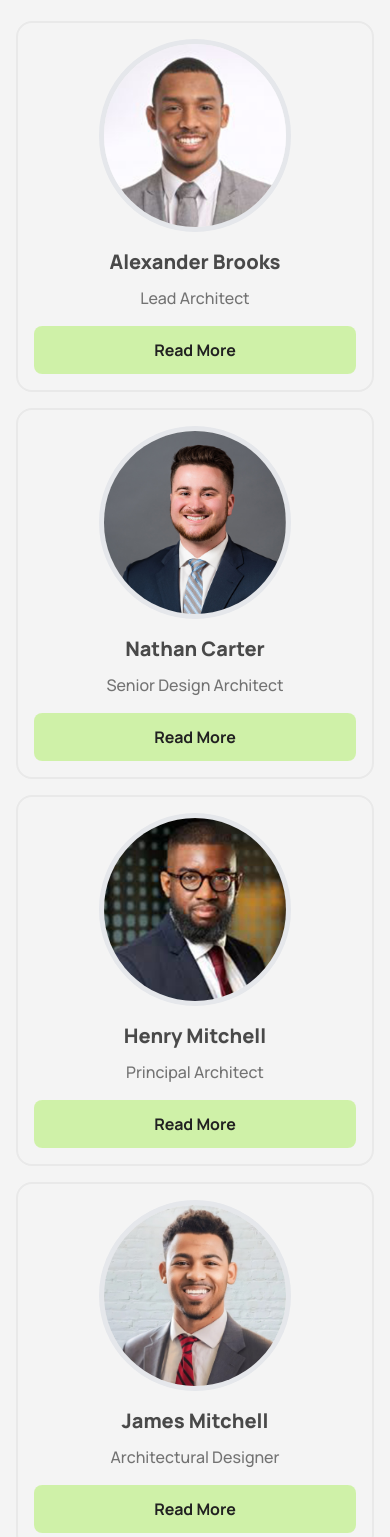
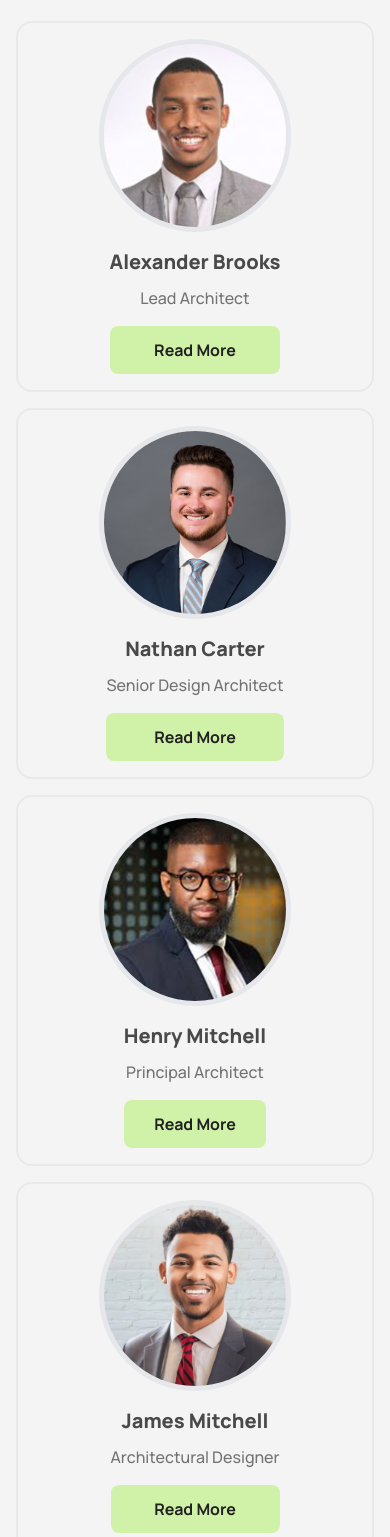
Before and after one commit to saifuddin-sami/assignment-3, a plain HTML site: page index.html in a window 390 px wide. Shown: the part 7948-9485 px from the top of the page. Drawn offline with nearby package versions, Linux system fonts and the light colour scheme.

Commit message:
Complete

```diff
--- a/index.html
+++ b/index.html
@@ -318,8 +318,7 @@
                 successful project. </p>
             <div class="grid grid-cols-1 sm:grid-cols-2 lg:grid-cols-4 gap-6">
                 <!-- Box 1 -->
-                <div
-                    class="p-6 bg-[#E7C1D3] rounded-2xl hover:drop-shadow-lg transition-all ease-in delay-[0.5ms]">
+                <div class="p-6 bg-[#E7C1D3] rounded-2xl hover:drop-shadow-lg transition-all ease-in delay-[0.5ms]">
                     <div>
                         <img src="assets/concept.png" alt="">
                     </div>
@@ -329,8 +328,7 @@
                     </p>
                 </div>
                 <!-- Box 2 -->
-                <div
-                    class="p-6 bg-[#EFDA6E] rounded-2xl hover:drop-shadow-lg transition-all ease-in delay-[0.5ms]">
+                <div class="p-6 bg-[#EFDA6E] rounded-2xl hover:drop-shadow-lg transition-all ease-in delay-[0.5ms]">
                     <div>
                         <img src="assets/flow-chart.png" alt="">
                     </div>
@@ -339,8 +337,7 @@
                         combines innovation and expertise to craft spaces that perfectly reflect your needs. </p>
                 </div>
                 <!-- Box 3 -->
-                <div
-                    class="p-6 bg-[#A4DAC3] rounded-2xl hover:drop-shadow-lg transition-all ease-in delay-[0.5ms]">
+                <div class="p-6 bg-[#A4DAC3] rounded-2xl hover:drop-shadow-lg transition-all ease-in delay-[0.5ms]">
                     <div>
                         <img src="assets/vision.png" alt="">
                     </div>
@@ -349,8 +346,7 @@
                         start to finish, guaranteeing that each phase aligns with your vision and specifications. </p>
                 </div>
                 <!-- Box 4 -->
-                <div
-                    class="p-6 bg-[#77AAEA] rounded-2xl hover:drop-shadow-lg transition-all ease-in delay-[0.5ms]">
+                <div class="p-6 bg-[#77AAEA] rounded-2xl hover:drop-shadow-lg transition-all ease-in delay-[0.5ms]">
                     <div>
                         <img src="assets/budget-planning.png" alt="">
                     </div>
@@ -419,7 +415,8 @@
                     <div
                         class="bg-white p-6 rounded-2xl border border-[#E9E9E9] flex flex-col gap-6 sm:flex-row items-center lg:col-span-3 hover:shadow-md transition-all ease-in delay-[0.5ms]">
                         <div class="w-full sm:h-[230px] lg:h-full">
-                            <img src="assets/img3.png " alt="" class="w-full h-full object-cover rounded-2xl hidden lg:block">
+                            <img src="assets/img3.png " alt=""
+                                class="w-full h-full object-cover rounded-2xl hidden lg:block">
                             <img src="assets/img5.png " alt=""
                                 class="w-full h-full sm:object-cover rounded-2xl lg:hidden">
                         </div>
@@ -452,7 +449,8 @@
                     <div
                         class="bg-white p-6 rounded-2xl border border-[#E9E9E9] flex flex-col gap-6 sm:flex-row items-center lg:col-span-3 hover:shadow-md transition-all ease-in delay-[0.5ms]">
                         <div class="w-full sm:h-[230px] lg:h-full">
-                            <img src="assets/img5.png " alt="" class="w-full h-full object-cover rounded-2xl hidden lg:block">
+                            <img src="assets/img5.png " alt=""
+                                class="w-full h-full object-cover rounded-2xl hidden lg:block">
                             <img src="assets/img3.png " alt=""
                                 class="w-full h-full sm:object-cover rounded-2xl lg:hidden">
                         </div>
@@ -799,32 +797,36 @@
             <!-- Container -->
             <div class="grid grid-cols-1 sm:grid-cols-2 lg:grid-cols-4 gap-4 lg:gap-6">
                 <!-- Content 1 -->
-                <div class="flex flex-col justify-between items-center justify-center border-2 border-[#E9E9E9] rounded-2xl p-4 sm:p-6 hover:shadow-lg transition-all ease-in delay-[0.5ms]">
+                <div
+                    class="flex flex-col justify-between items-center border-2 border-[#E9E9E9] rounded-2xl p-4 sm:p-6 hover:shadow-lg transition-all ease-in delay-[0.5ms]">
                     <div class="border-[5px] w-3/5 sm:w-4/5 rounded-[50%]">
                         <img src="assets/a1.jpg" alt="" class="w-full rounded-[50%]">
                     </div>
-                    <h3
-                        class="text-[#494949] font-extrabold text-xl sm:text-2xl text-center mt-4 lg:mt-5 mb-2.5">
+                    <!-- Text Container -->
+                    <div class="flex flex-col justify-between items-center h-full">
+                        <h3 class="text-[#494949] font-extrabold text-xl sm:text-2xl text-center mt-4 lg:mt-5 mb-2.5">
                             Alexander Brooks </h3>
                         <p class="text-[#737373] font-medium text-[16px] sm:text-xl mb-4 text-center"> Lead Architect </p>
 
                         <!-- Open the modal using ID.showModal() method -->
-                    <button class="btn border-none bg-[#ABEF5F]/50 shadow-none px-6 py-3 w-full sm:w-fit h-fit" onclick="my_modal_1.showModal()">
+                        <button class="btn border-none bg-[#ABEF5F]/50 shadow-none px-6 py-3 w-full sm:w-fit h-fit"
+                            onclick="my_modal_1.showModal()">
                             <!-- Read More -->
                             <div
                                 class="text-[#212121] text-[16px] sm:text-[18px] xl:text-xl font-bold hover:opacity-90 cursor-pointer">
                                 Read More
                             </div>
                         </button>
+                    </div>
                     <dialog id="my_modal_1" class="modal">
                         <div class="modal-box overflow-hidden p-6 sm:p-8">
                             <div class="border-[10px] rounded-[50%] w-1/2 mx-auto">
                                 <img src="assets/a1.jpg" alt="" class="w-full rounded-[50%]">
                             </div>
-                            <h3
-                                class="text-[#494949] font-extrabold text-2xl text-center mt-5 mb-3 text-center">
+                            <h3 class="text-[#494949] font-extrabold text-2xl text-center mt-5 mb-3 text-center">
                                 Alexander Brooks </h3>
-                            <p class="text-[#737373] text-center font-medium text-xl mb-5"> Oversees the entire design process, ensuring the vision aligns with project goals. </p>
+                            <p class="text-[#737373] text-center font-medium text-xl mb-5"> Oversees the entire design
+                                process, ensuring the vision aligns with project goals. </p>
                             <div class="modal-action">
                                 <form method="dialog" class="w-full">
                                     <!-- if there is a button in form, it will close the modal -->
@@ -835,32 +837,37 @@
                     </dialog>
                 </div>
                 <!-- Content 2 -->
-                <div class="flex flex-col justify-between items-center justify-center border-2 border-[#E9E9E9] rounded-2xl p-4 sm:p-6 hover:shadow-lg transition-all ease-in delay-[0.5ms]">
+                <div
+                    class="flex flex-col justify-between items-center border-2 border-[#E9E9E9] rounded-2xl p-4 sm:p-6 hover:shadow-lg transition-all ease-in delay-[0.5ms]">
                     <div class="border-[5px] w-3/5 sm:w-4/5 rounded-[50%]">
                         <img src="assets/a2.jpg" alt="" class="w-full rounded-[50%]">
                     </div>
-                    <h3
-                        class="text-[#494949] font-extrabold text-xl sm:text-2xl text-center mt-4 lg:mt-5 mb-2.5">
+                    <!-- Text Container -->
+                    <div class="flex flex-col justify-between h-full items-center">
+                        <h3 class="text-[#494949] font-extrabold text-xl sm:text-2xl text-center mt-4 lg:mt-5 mb-2.5">
                             Nathan Carter </h3>
-                    <p class="text-[#737373] font-medium text-[16px] sm:text-xl mb-4 text-center"> Senior Design Architect </p>
+                        <p class="text-[#737373] font-medium text-[16px] sm:text-xl mb-4 text-center"> Senior Design
+                            Architect </p>
 
                         <!-- Open the modal using ID.showModal() method -->
-                    <button class="btn border-none bg-[#ABEF5F]/50 shadow-none px-6 py-3 w-full sm:w-fit h-fit" onclick="my_modal_4.showModal()">
+                        <button class="btn border-none bg-[#ABEF5F]/50 shadow-none px-6 py-3 w-full sm:w-fit h-fit"
+                            onclick="my_modal_4.showModal()">
                             <!-- Read More -->
                             <div
                                 class="text-[#212121] text-[16px] sm:text-[18px] xl:text-xl font-bold hover:opacity-90 cursor-pointer">
                                 Read More
                             </div>
                         </button>
+                    </div>
                     <dialog id="my_modal_4" class="modal">
                         <div class="modal-box overflow-hidden p-6 sm:p-8">
                             <div class="border-[10px] rounded-[50%] w-1/2 mx-auto">
                                 <img src="assets/a2.jpg" alt="" class="w-full rounded-[50%]">
                             </div>
-                            <h3
-                                class="text-[#494949] font-extrabold text-2xl text-center mt-5 mb-3 text-center">
+                            <h3 class="text-[#494949] font-extrabold text-2xl text-center mt-5 mb-3 text-center">
                                 Nathan Carter </h3>
-                            <p class="text-[#737373] text-center font-medium text-xl mb-5"> Develops innovative design concepts and leads the creative direction of projects. </p>
+                            <p class="text-[#737373] text-center font-medium text-xl mb-5"> Develops innovative design
+                                concepts and leads the creative direction of projects. </p>
                             <div class="modal-action">
                                 <form method="dialog" class="w-full">
                                     <!-- if there is a button in form, it will close the modal -->
@@ -871,32 +878,37 @@
                     </dialog>
                 </div>
                 <!-- Content 3 -->
-                <div class="flex flex-col justify-between items-center justify-center border-2 border-[#E9E9E9] rounded-2xl p-4 sm:p-6 hover:shadow-lg transition-all ease-in delay-[0.5ms]">
+                <div
+                    class="flex flex-col justify-between items-center border-2 border-[#E9E9E9] rounded-2xl p-4 sm:p-6 hover:shadow-lg transition-all ease-in delay-[0.5ms]">
                     <div class="border-[5px] w-3/5 sm:w-4/5 rounded-[50%]">
                         <img src="assets/a3.jpg" alt="" class="w-full rounded-[50%]">
                     </div>
-                    <h3
-                        class="text-[#494949] font-extrabold text-xl sm:text-2xl text-center mt-4 lg:mt-5 mb-2.5">
+                    <!-- Text Container -->
+                    <div class="flex flex-col justify-between h-full items-center">
+                        <h3 class="text-[#494949] font-extrabold text-xl sm:text-2xl text-center mt-4 lg:mt-5 mb-2.5">
                             Henry Mitchell </h3>
-                    <p class="text-[#737373] font-medium text-[16px] sm:text-xl mb-4 text-center"> Principal Architect </p>
+                        <p class="text-[#737373] font-medium text-[16px] sm:text-xl mb-4 text-center"> Principal Architect
+                        </p>
 
                         <!-- Open the modal using ID.showModal() method -->
-                    <button class="btn border-none bg-[#ABEF5F]/50 shadow-none px-6 py-3 w-full sm:w-fit h-fit" onclick="my_modal_5.showModal()">
+                        <button class="btn border-none bg-[#ABEF5F]/50 shadow-none px-6 py-3 w-full sm:w-fit h-fit"
+                            onclick="my_modal_5.showModal()">
                             <!-- Read More -->
                             <div
                                 class="text-[#212121] text-[16px] sm:text-[18px] xl:text-xl font-bold hover:opacity-90 cursor-pointer">
                                 Read More
                             </div>
                         </button>
+                    </div>
                     <dialog id="my_modal_5" class="modal">
                         <div class="modal-box overflow-hidden p-6 sm:p-8">
                             <div class="border-[10px] rounded-[50%] w-1/2 mx-auto">
                                 <img src="assets/a3.jpg" alt="" class="w-full rounded-[50%]">
                             </div>
-                            <h3
-                                class="text-[#494949] font-extrabold text-2xl text-center mt-5 mb-3 text-center">
+                            <h3 class="text-[#494949] font-extrabold text-2xl text-center mt-5 mb-3 text-center">
                                 Henry Mitchell </h3>
-                            <p class="text-[#737373] text-center font-medium text-xl mb-5"> Leads the architectural vision and strategy, ensuring design excellence across all projects. </p>
+                            <p class="text-[#737373] text-center font-medium text-xl mb-5"> Leads the architectural
+                                vision and strategy, ensuring design excellence across all projects. </p>
                             <div class="modal-action">
                                 <form method="dialog" class="w-full">
                                     <!-- if there is a button in form, it will close the modal -->
@@ -907,32 +919,37 @@
                     </dialog>
                 </div>
                 <!-- Content 4 -->
-                <div class="flex flex-col justify-between items-center justify-center border-2 border-[#E9E9E9] rounded-2xl p-4 sm:p-6 hover:shadow-lg transition-all ease-in delay-[0.5ms]">
+                <div
+                    class="flex flex-col justify-between items-center border-2 border-[#E9E9E9] rounded-2xl p-4 sm:p-6 hover:shadow-lg transition-all ease-in delay-[0.5ms]">
                     <div class="border-[5px] w-3/5 sm:w-4/5 rounded-[50%]">
                         <img src="assets/a4.jpg" alt="" class="w-full rounded-[50%]">
                     </div>
-                    <h3
-                        class="text-[#494949] font-extrabold text-xl sm:text-2xl text-center mt-4 lg:mt-5 mb-2.5">
+                    <!-- Text Container -->
+                    <div class="flex flex-col justify-between h-full items-center">
+                        <h3 class="text-[#494949] font-extrabold text-xl sm:text-2xl text-center mt-4 lg:mt-5 mb-2.5">
                             James Mitchell </h3>
-                    <p class="text-[#737373] font-medium text-[16px] sm:text-xl mb-4 text-center"> Architectural Designer </p>
+                        <p class="text-[#737373] font-medium text-[16px] sm:text-xl mb-4 text-center"> Architectural
+                            Designer </p>
 
                         <!-- Open the modal using ID.showModal() method -->
-                    <button class="btn border-none bg-[#ABEF5F]/50 shadow-none px-6 py-3 w-full sm:w-fit h-fit" onclick="my_modal_6.showModal()">
+                        <button class="btn border-none bg-[#ABEF5F]/50 shadow-none px-6 py-3 w-full sm:w-fit h-fit"
+                            onclick="my_modal_6.showModal()">
                             <!-- Read More -->
                             <div
                                 class="text-[#212121] text-[16px] sm:text-[18px] xl:text-xl font-bold hover:opacity-90 cursor-pointer">
                                 Read More
                             </div>
                         </button>
+                    </div>
                     <dialog id="my_modal_6" class="modal">
                         <div class="modal-box overflow-hidden p-6 sm:p-8">
                             <div class="border-[10px] rounded-[50%] w-1/2 mx-auto">
                                 <img src="assets/a4.jpg" alt="" class="w-full rounded-[50%]">
                             </div>
-                            <h3
-                                class="text-[#494949] font-extrabold text-2xl text-center mt-5 mb-3 text-center">
+                            <h3 class="text-[#494949] font-extrabold text-2xl text-center mt-5 mb-3 text-center">
                                 James Mitchell </h3>
-                            <p class="text-[#737373] text-center font-medium text-xl mb-5"> Creates detailed architectural drawings and supports the design team with technical expertise. </p>
+                            <p class="text-[#737373] text-center font-medium text-xl mb-5"> Creates detailed
+                                architectural drawings and supports the design team with technical expertise. </p>
                             <div class="modal-action">
                                 <form method="dialog" class="w-full">
                                     <!-- if there is a button in form, it will close the modal -->
```
Lines whose indentation alone changed are shown as unchanged.
